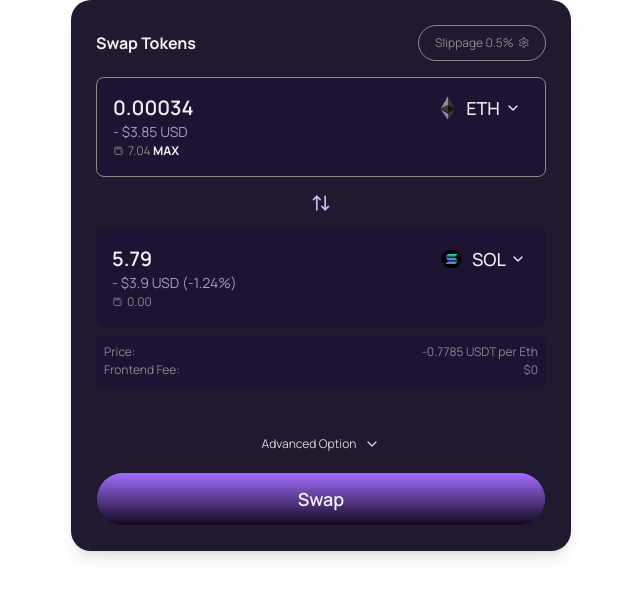
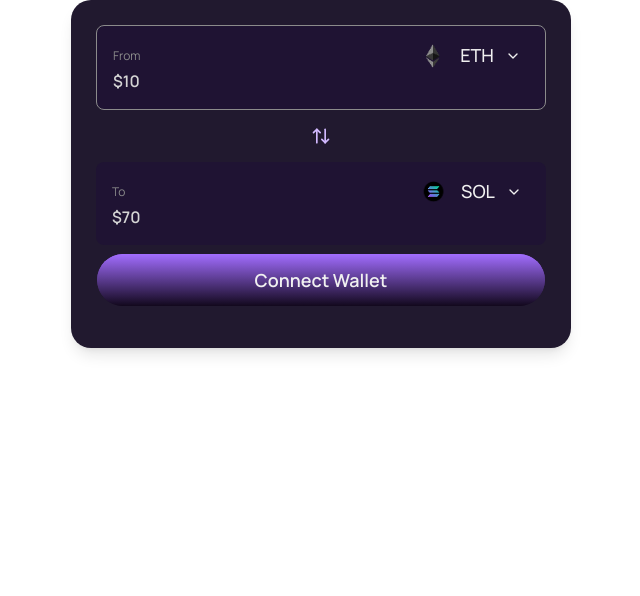
Before and after one commit to stephanniegb/ZeroXBridge_Frontend, a Next.js app: page /swap in a window 1280 px wide. Shown: the top 596 px of the page, without its empty margins (319-959 px from the left). Built offline with nearby package versions, Linux system fonts and the light colour scheme.

Commit message:
Feat(ui): added disconnected state

```diff
--- a/app/components/swap.tsx
+++ b/app/components/swap.tsx
@@ -12,6 +12,7 @@ const Swap = () => {
   const [toToken, setToToken] = useState("SOL");
   const [showFromDropdown, setShowFromDropdown] = useState(false);
   const [showToDropdown, setShowToDropdown] = useState(false);
+  const [isWalletConnected, setIsWalletConnected] = useState(false);
 
   const handleSwap = () => {
     setFromToken(toToken);
@@ -20,9 +21,15 @@ const Swap = () => {
     setToValue(fromValue);
   };
 
+  const handleConnectWallet = () => {
+    setIsWalletConnected(true);
+  };
+
+
   return (
     <div className="font-[family-name:var(--font-manrope)] max-w-[31.25rem] mx-auto relative p-6 rounded-[1.25rem] shadow-lg text-white bg-[#21192F] border-[0.4px] border-transparent before:absolute before:inset-0 before:bg-gradient-to-b before:from-[#1F1333] before:to-[#614199] before:rounded-[1.25rem] before:-z-10 before:w-full before:h-full before:border-[0.4px] before:border-transparent">
-
+{isWalletConnected ? (
+  <>
       <div className="flex justify-between items-center mb-4">
         <h2 className="text-[1rem] font-bold">Swap Tokens</h2>
         <button className="flex items-center text-[0.75rem]  border-[0.4px] border-[#8B8B8B] text-[#8B8B8B] px-4 py-2 rounded-full">
@@ -50,7 +57,7 @@ const Swap = () => {
     height={24}
     className="w-[24px] h-[24px] object-contain mr-2"
   />
-  <span className="font-medium text-[1.125rem] w-12 text-center">{fromToken}</span> {/* Fixed width */}
+  <span className="font-medium text-[1.125rem] w-12 text-center">{fromToken}</span>
   <ChevronDown size={16} className="ml-1 flex-shrink-0" />
 </button>
 
@@ -166,6 +173,118 @@ const Swap = () => {
   />
   <span className="relative z-10">Swap</span>
 </button>
+</>
+) :(
+  <>
+
+
+      <div className="border-[0.4px] border-[#8B8B8B] bg-[#1F1333] p-4 rounded-lg mb-2 relative">
+        <div className="flex justify-between items-center">
+         <p className="text-[#8B8B8B] text-[0.75rem] font-normal">From</p>
+          <div className="relative">
+          <button
+  className="flex items-center pr-2 min-w-[90px] justify-between"
+  onClick={() => setShowFromDropdown(!showFromDropdown)}
+>
+  <Image
+    src={`/${fromToken.toLowerCase()}-icon.png`}
+    alt={fromToken}
+    width={24}
+    height={24}
+    className="w-[24px] h-[24px] object-contain mr-2"
+  />
+  <span className="font-medium text-[1.125rem] w-12 text-center">{fromToken}</span>
+  <ChevronDown size={16} className="ml-1 flex-shrink-0" />
+</button>
+
+
+            {showFromDropdown && (
+              <div className="absolute right-0 mt-2 bg-[#2D1B42] p-2 rounded-lg shadow-md z-20">
+                {tokens.map((token) => (
+                  <div
+                    key={token}
+                    className="cursor-pointer p-2 hover:bg-gray-600 rounded"
+                    onClick={() => { setFromToken(token); setShowFromDropdown(false); }}
+                  >
+                    {token}
+                  </div>
+                ))}
+              </div>
+            )}
+          </div>
+        </div>
+        <p className="text-[1rem] text-[#D4D4D4] font-semibold">$10</p>
+
+      </div>
+
+      <div className="flex justify-center my-2">
+        <button onClick={handleSwap} className="p-2 ">
+          <ArrowUpDown size={20} className="text-[#D2B9FF]" />
+        </button>
+      </div>
+
+      <div className=" bg-[#1F1333] p-4 rounded-lg mb-2 relative">
+        <div className="flex justify-between items-center">
+        <p className="text-[#8B8B8B] text-[0.75rem] font-normal">To</p>
+
+          <div className="relative">
+          <button
+  className="flex items-center pr-2 min-w-[90px] justify-between"
+  onClick={() => setShowToDropdown(!showToDropdown)}
+>
+  <Image
+    src={`/${toToken.toLowerCase()}-icon.png`}
+    alt={toToken}
+    width={24}
+    height={24}
+    className="w-[24px] h-[24px] object-contain mr-2"
+  />
+  <span className="font-medium text-[1.125rem] w-12 text-center">{toToken}</span> {/* Fixed width */}
+  <ChevronDown size={16} className="ml-1 flex-shrink-0" />
+</button>
+
+
+            {showToDropdown && (
+              <div className="absolute right-0 mt-2 bg-[#2D1B42] p-2 rounded-lg shadow-md z-20">
+                {tokens.map((token) => (
+                  <div
+                    key={token}
+                    className="cursor-pointer p-2 hover:bg-gray-600 rounded"
+                    onClick={() => { setToToken(token); setShowToDropdown(false); }}
+                  >
+                    {token}
+                  </div>
+                ))}
+              </div>
+            )}
+          </div>
+        </div>
+        <p className="text-[1rem] text-[#D4D4D4] font-semibold">$70</p>
+      </div>
+
+
+      <button
+  className="w-full py-3 rounded-full text-lg font-semibold text-white bg-gradient-to-t from-[#12081D] to-[#A26DFF] relative mb-4"
+  style={{
+    border: "0.7px solid transparent",
+    backgroundClip: "padding-box",
+    position: "relative",
+  }}
+  onClick={handleConnectWallet}
+
+>
+  <span
+    className="absolute inset-0 rounded-full p-[2px]"
+    style={{
+      background: "linear-gradient(180deg, #A26DFF 0%, #12081D 100%)",
+      maskImage: "linear-gradient(white, white)",
+      WebkitMaskImage: "linear-gradient(white, white)",
+    }}
+  />
+  <span className="relative z-10">Connect Wallet</span>
+</button>
+  </>
+)}
 
     </div>
   );
```
